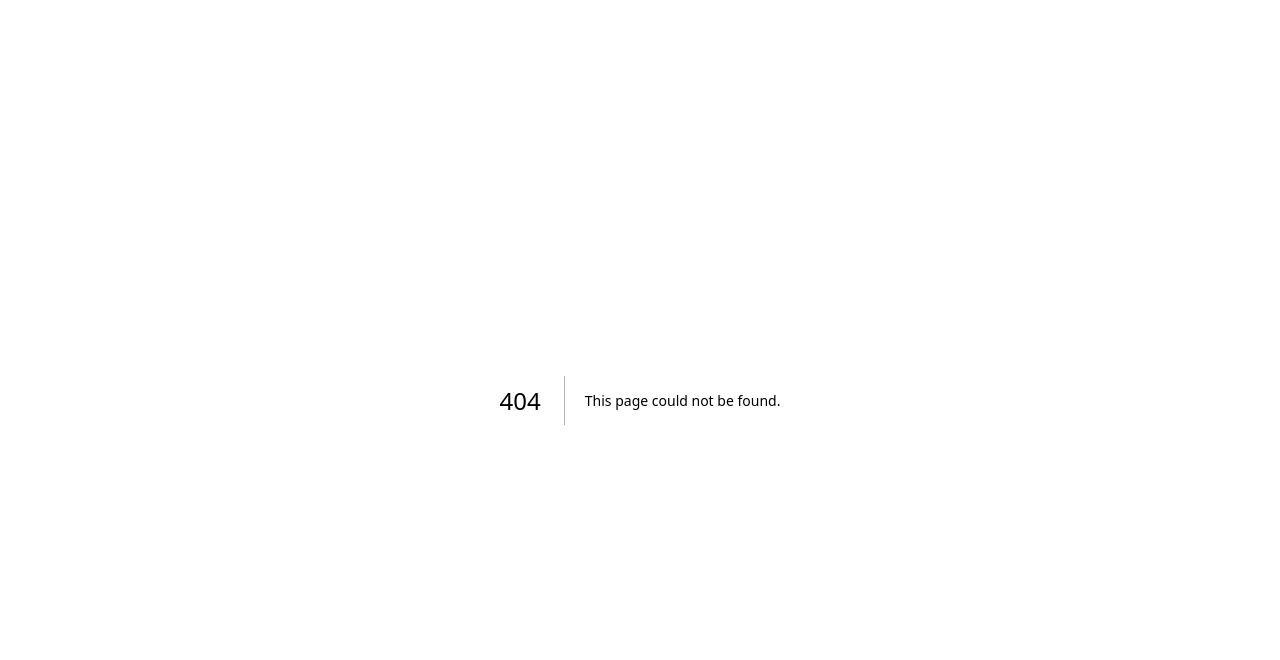
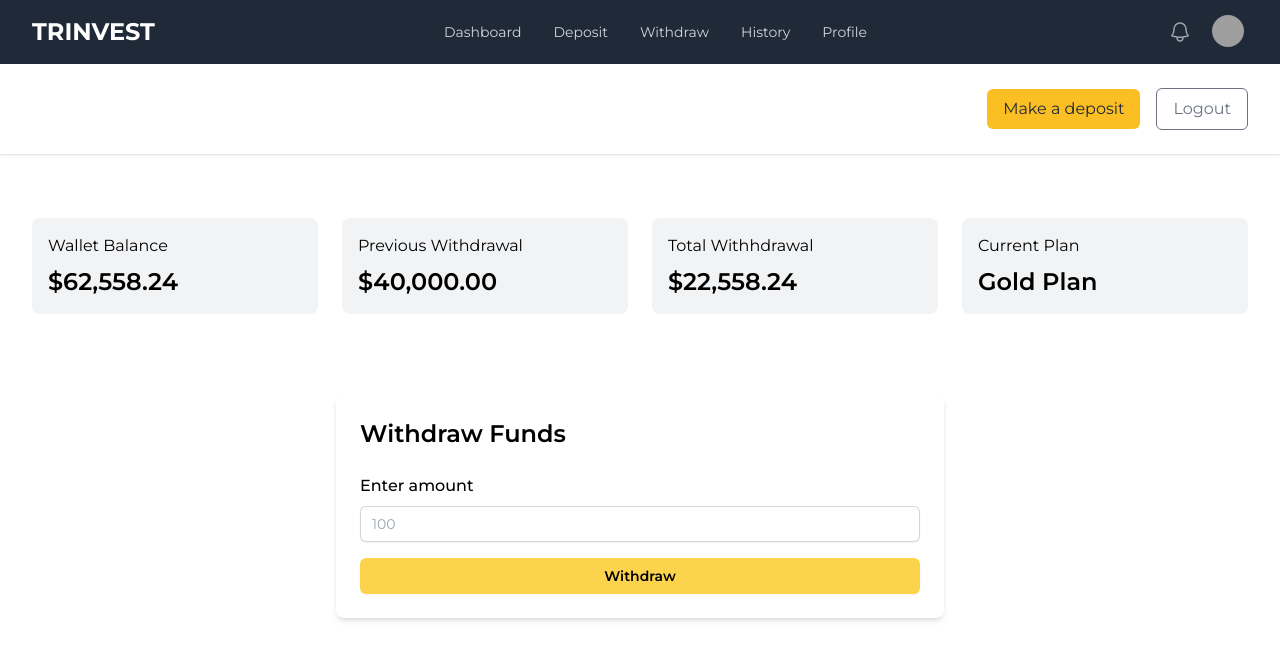
Before and after one commit to JayHansea/trinvest, a Next.js app: page /withdraw in a window 1280 px wide. Before the commit this address had no page. Shown: the top 660 px of the page. Built offline with nearby package versions, Linux system fonts and the light colour scheme; grey boxes are pictures that could not be loaded.

Commit message:
withdraw page

```diff
--- /dev/null
+++ b/app/withdraw/page.tsx
@@ -0,0 +1,128 @@
+"use client";
+import DashboardNav from "@/components/DashboardNav";
+import React, { useEffect, useState } from "react";
+import { useRouter } from "next/navigation";
+import axios from "axios";
+import toast, { Toaster } from "react-hot-toast";
+
+interface Props {
+  user: any; // Define the type of user details
+  logout: () => void;
+}
+
+const Withdraw = () => {
+  const router = useRouter();
+  const [loading, setLoading] = useState(false);
+  const [amount, setAmount] = useState("");
+  const [error, setError] = useState("");
+  const [user, setUser] = useState();
+
+  const logout = async () => {
+    try {
+      setLoading(true);
+      await axios.get("/api/users/logout");
+
+      // Simulate a successful logout
+      toast.success("Logout successful", {
+        style: {
+          backgroundColor: "#cef7ea",
+          color: "#306844",
+        },
+        duration: 3000,
+      });
+
+      // Simulate a successful logout and redirect after 3 seconds
+      setTimeout(() => {
+        setLoading(false);
+        router.push("/");
+      }, 3000);
+    } catch (error: any) {
+      console.log(error.message);
+
+      // Simulate an unsuccessful logout
+      toast.error(error.message, {
+        style: {
+          backgroundColor: "#FFCBDD",
+          color: "#f00",
+        },
+        duration: 3000,
+      });
+      setLoading(false);
+    }
+  };
+
+  const handleWithdrawal = async () => {
+    if (!amount || isNaN(parseFloat(amount))) {
+      setError("Please enter a valid amount.");
+      return;
+    }
+  };
+
+  const handleAmountChange = (e: React.ChangeEvent<HTMLInputElement>) => {
+    const { value } = e.target;
+    const newValue = value.replace(/[^\d.]/g, ""); // Remove non-numeric characters
+    setAmount(newValue);
+  };
+
+  return (
+    <div>
+      <DashboardNav logout={logout} user={user} />
+      <div className="container px-4 sm:px-6 lg:px-8 mx-auto">
+        <div className="my-16 grid grid-cols-1 md:grid-cols-2 lg:grid-cols-4 gap-6">
+          {/* Four grayish slightly transparent divs */}
+          <div className="bg-gray-200 bg-opacity-50 rounded-lg p-4 w-full">
+            <p>Wallet Balance</p>
+            <h2 className="text-2xl font-semibold mt-2">$62,558.24</h2>
+          </div>
+          <div className="bg-gray-200 bg-opacity-50 rounded-lg p-4 w-full">
+            <p>Previous Withdrawal</p>
+            <h2 className="text-2xl font-semibold mt-2">$40,000.00</h2>
+          </div>
+          <div className="bg-gray-200 bg-opacity-50 rounded-lg p-4 w-full">
+            <p>Total Withhdrawal</p>
+            <h2 className="text-2xl font-semibold mt-2">$22,558.24</h2>
+          </div>
+          <div className="bg-gray-200 bg-opacity-50 rounded-lg p-4 w-full">
+            <p>Current Plan</p>
+            <h2 className="text-2xl font-semibold mt-2">Gold Plan</h2>
+          </div>
+        </div>
+        <div className="w-full lg:w-6/12 mx-auto my-20 p-6 bg-white rounded-lg shadow-md">
+          <h1 className="text-2xl font-semibold mb-6">Withdraw Funds</h1>
+          <form>
+            <div className="mb-4">
+              <label
+                htmlFor="amount"
+                className="block text-base font-medium leading-6"
+              >
+                Enter amount
+              </label>
+              <div className="mt-2">
+                <input
+                  id="amount"
+                  name="amount"
+                  type="text"
+                  inputMode="numeric"
+                  value={amount}
+                  placeholder="100"
+                  required
+                  onChange={handleAmountChange}
+                  className="form-input mt-1 w-full block rounded-md border-0 py-1.5 text-gray-800  shadow-sm ring-1 ring-inset ring-gray-300 placeholder:text-gray-400 focus:ring-2 focus:ring-inset focus:ring-gray-500 sm:text-sm sm:leading-6"
+                />
+              </div>
+            </div>
+            <button
+              className="w-full rounded-md px-3 py-1.5 text-sm font-semibold leading-6 shadow-sm hover:bg-amber-400 focus-visible:outline focus-visible:outline-2 focus-visible:outline-offset-2 focus-visible:outline-amber-300 bg-amber-300 text-black text-center"
+              onClick={handleWithdrawal}
+              disabled={loading}
+            >
+              {loading ? "Processing..." : "Withdraw"}
+            </button>
+          </form>
+        </div>
+      </div>
+    </div>
+  );
+};
+
+export default Withdraw;
--- a/components/Deposit.tsx
+++ /dev/null
@@ -1,33 +0,0 @@
-import React, { useState } from "react";
-import plans from "@/utils/PlanFeatures";
-import PriceCard from "@/components/PriceCard";
-// import CalcRevenue from "@/components/CalcRevenue";
-
-const Deposit = () => {
-  const [revenues, setRevenues] = useState<Record<string, string>>({});
-
-  // const handleRevenueChange = (revenues: Record<string, string>) => {
-  //   setRevenues(revenues);
-  // };
-  return (
-    <div>
-      {/* <CalcRevenue onRevenueChange={handleRevenueChange} /> */}
-      <div className="py-10 flex flex-wrap justify-center">
-        {/* Loop through plans and render PriceCard for each plan */}
-        {Object.keys(plans).map((planName, index) => (
-          <PriceCard
-            key={index}
-            name={plans[planName].Name}
-            description={plans[planName].Description}
-            minDeposit={plans[planName].minDeposit}
-            maxDeposit={plans[planName].maxDeposit}
-            roi={plans[planName].TotalROIDesc}
-            revenue={revenues[planName]}
-          />
-        ))}
-      </div>
-    </div>
-  );
-};
-
-export default Deposit;
--- a/components/History.tsx
+++ /dev/null
@@ -1,7 +0,0 @@
-import React from "react";
-
-const History = () => {
-  return <div>History</div>;
-};
-
-export default History;
--- a/components/Profile.tsx
+++ /dev/null
@@ -1,7 +0,0 @@
-import React from "react";
-
-const Profile = () => {
-  return <div>Profile</div>;
-};
-
-export default Profile;
--- a/components/Withdraw.tsx
+++ /dev/null
@@ -1,7 +0,0 @@
-import React from "react";
-
-const Withdraw = () => {
-  return <div>Withdraw</div>;
-};
-
-export default Withdraw;
```
